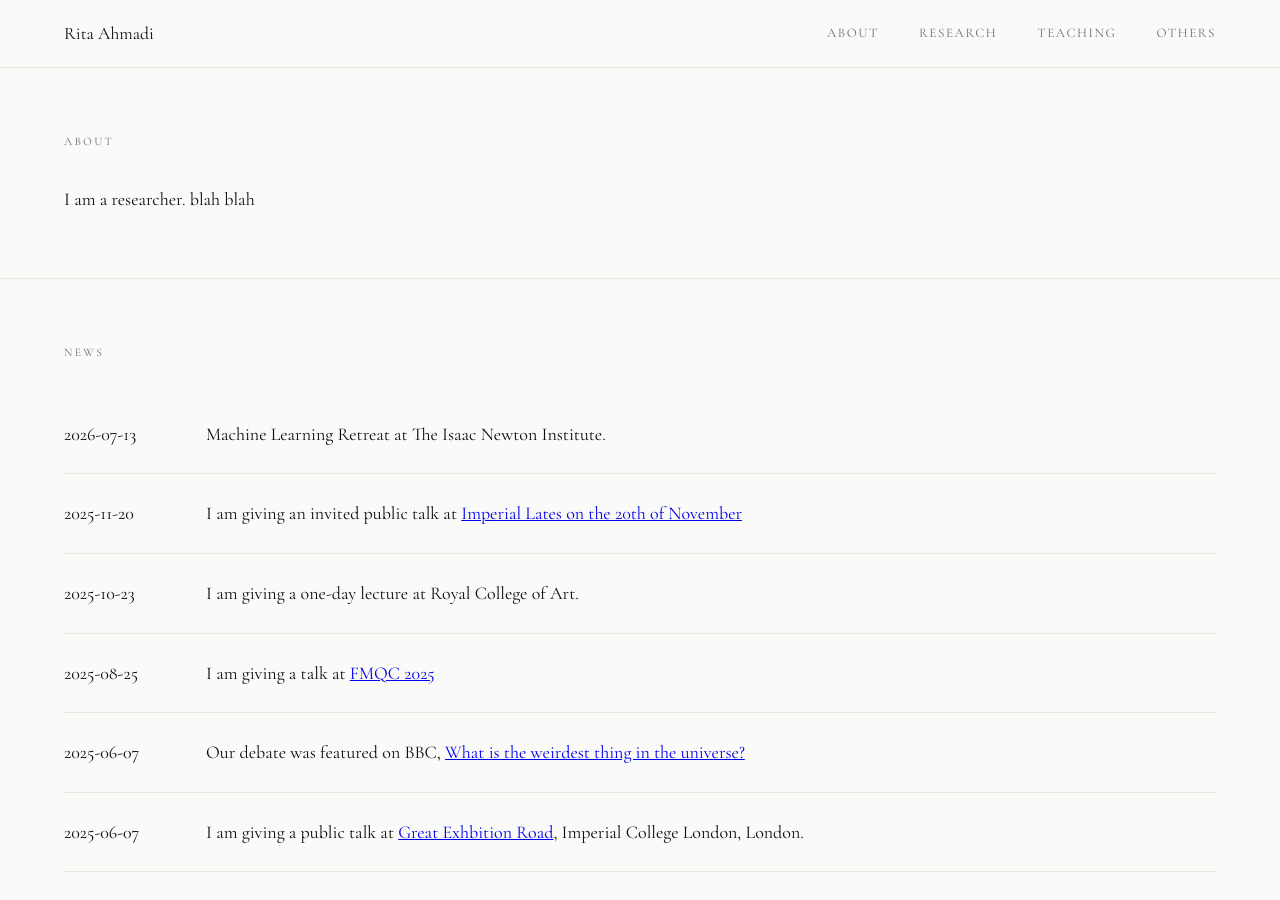
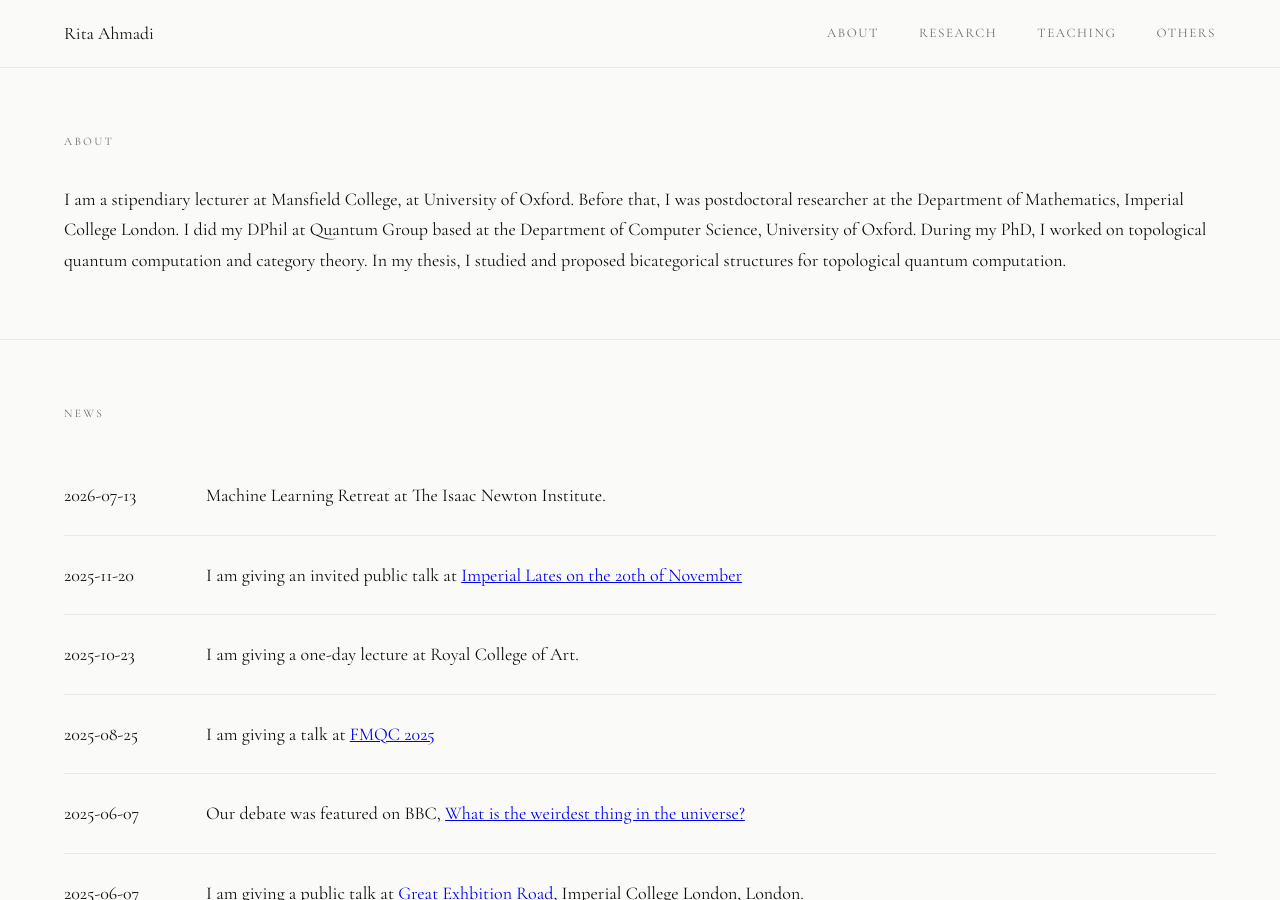
Before and after one commit to RitaAhmadi/ritaahmadi.github.io, a Jekyll site: the page built from index.md, in a window 1280 px wide and 900 px high. Built offline with Jekyll 4.4.1, drawn with Linux system fonts in a browser that asks for light colours.

Commit message:
Update index.md

```diff
--- a/index.md
+++ b/index.md
@@ -5,7 +5,7 @@ title: About
 
 <section class="section-block">
 <p class="section-label">About</p>
-I am a researcher. blah blah
+I am a stipendiary lecturer at Mansfield College, at University of Oxford. Before that, I was postdoctoral researcher at the Department of Mathematics, Imperial College London. I did my DPhil at Quantum Group based at the Department of Computer Science, University of Oxford. During my PhD, I worked on topological quantum computation and category theory. In my thesis, I studied and proposed bicategorical structures for topological quantum computation.
 </section>
 
 
```
